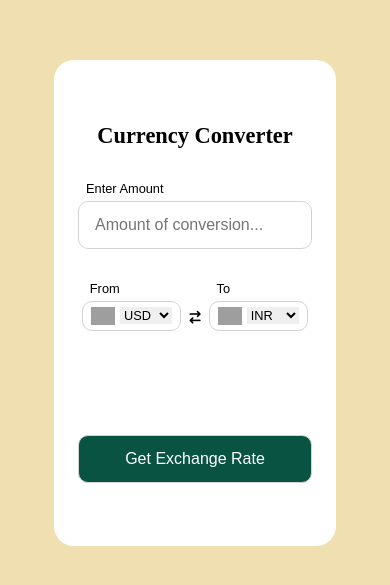
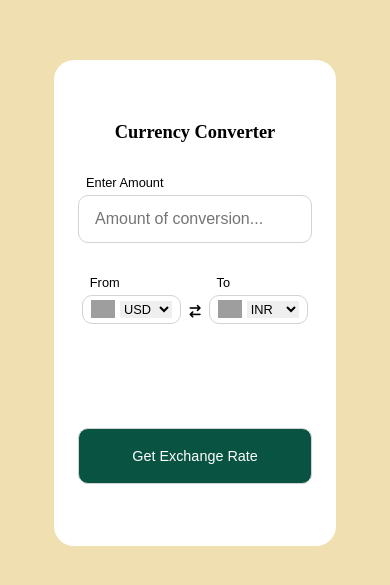
Before and after one commit to kingshukdash123/Currency-Converter, a plain HTML site: page index.html in a window 390 px wide. Shown: the part 119-704 px from the top of the page. Drawn offline with Linux system fonts and the light colour scheme; grey boxes are pictures that could not be loaded.

Commit message:
Fix some responsive error for mobile device

```diff
--- a/style.css
+++ b/style.css
@@ -35,7 +35,7 @@ body {
 }
 @media (max-width: 415px) {
     #title {
-        font-size: 1.4rem;
+        font-size: 1.15rem;
     }
 }
 /* form {
@@ -150,7 +150,7 @@ body {
 }
 @media (max-width: 415px) {
     .result p {
-        font-size: 0.7rem;
+        font-size: 0.6rem;
     }
 }
 #exchange-button {
@@ -167,10 +167,10 @@ body {
 }
 @media (max-width: 415px) {
     #exchange-button {
-        font-size: 1rem;
-        height: 3rem;
+        font-size: 0.9rem;
+        height: 3.5rem;
         text-align: center;
-        padding: 0.8rem;
+        padding: 0.5rem;
     }
 }
 #exchange-button:hover {
```
